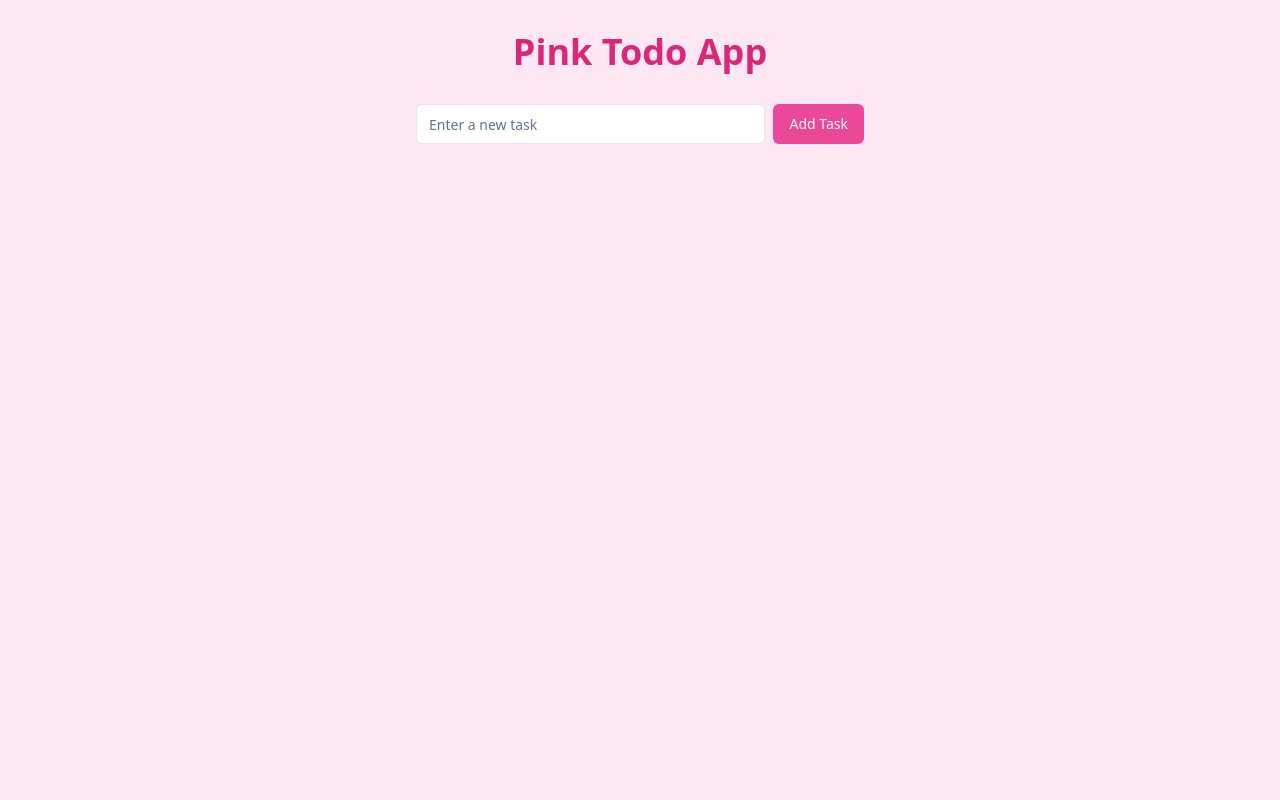
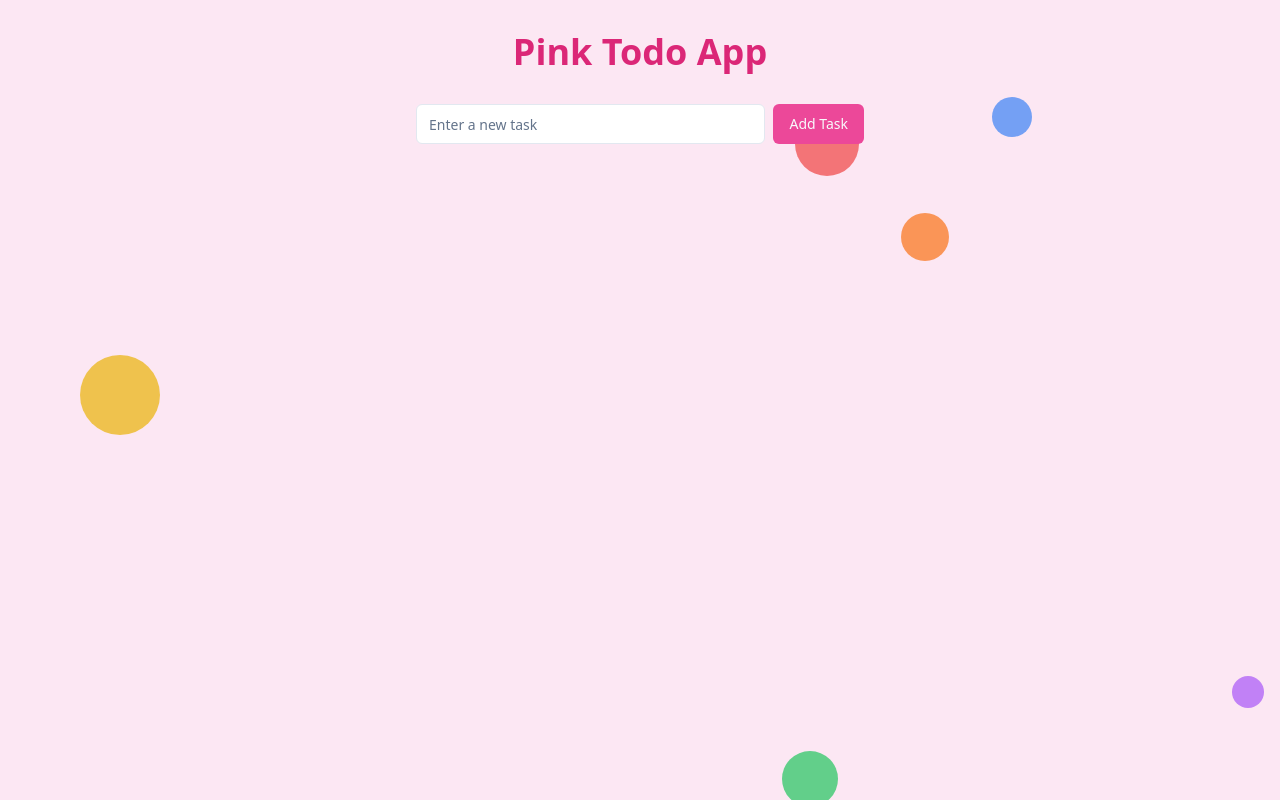
Before and after one commit to GPT-Engineer-App-Dev/simple-react-haven, a React (Vite) app: page / in a window 1280 px wide. Built offline with nearby package versions, Linux system fonts and the light colour scheme.

Commit message:
GPT Engineer Update

```diff
--- a/src/pages/Index.jsx
+++ b/src/pages/Index.jsx
@@ -26,8 +26,30 @@ const Index = () => {
     setTasks(tasks.filter(task => task.id !== id));
   };
 
+  const balls = [
+    { color: 'bg-red-500', size: 'w-16 h-16', animation: 'animate-bounce-slow' },
+    { color: 'bg-orange-500', size: 'w-12 h-12', animation: 'animate-bounce-medium' },
+    { color: 'bg-yellow-500', size: 'w-20 h-20', animation: 'animate-bounce-fast' },
+    { color: 'bg-green-500', size: 'w-14 h-14', animation: 'animate-bounce-slow' },
+    { color: 'bg-blue-500', size: 'w-10 h-10', animation: 'animate-bounce-medium' },
+    { color: 'bg-indigo-500', size: 'w-18 h-18', animation: 'animate-bounce-fast' },
+    { color: 'bg-purple-500', size: 'w-8 h-8', animation: 'animate-bounce-slow' },
+  ];
+
   return (
-    <div className="flex flex-col items-center justify-start min-h-screen bg-pink-100 p-8">
+    <div className="relative min-h-screen bg-pink-100 overflow-hidden">
+      {balls.map((ball, index) => (
+        <div
+          key={index}
+          className={`absolute rounded-full ${ball.color} ${ball.size} ${ball.animation}`}
+          style={{
+            left: `${Math.random() * 100}%`,
+            top: `${Math.random() * 100}%`,
+            opacity: 0.7,
+          }}
+        />
+      ))}
+      <div className="relative z-10 flex flex-col items-center justify-start min-h-screen p-8">
         <h1 className="text-4xl font-bold mb-8 text-pink-600">Pink Todo App</h1>
 
         <form onSubmit={addTask} className="w-full max-w-md mb-8">
@@ -68,6 +90,7 @@ const Index = () => {
           ))}
         </ul>
       </div>
+    </div>
   );
 };
 
```
Lines whose indentation alone changed are shown as unchanged.
